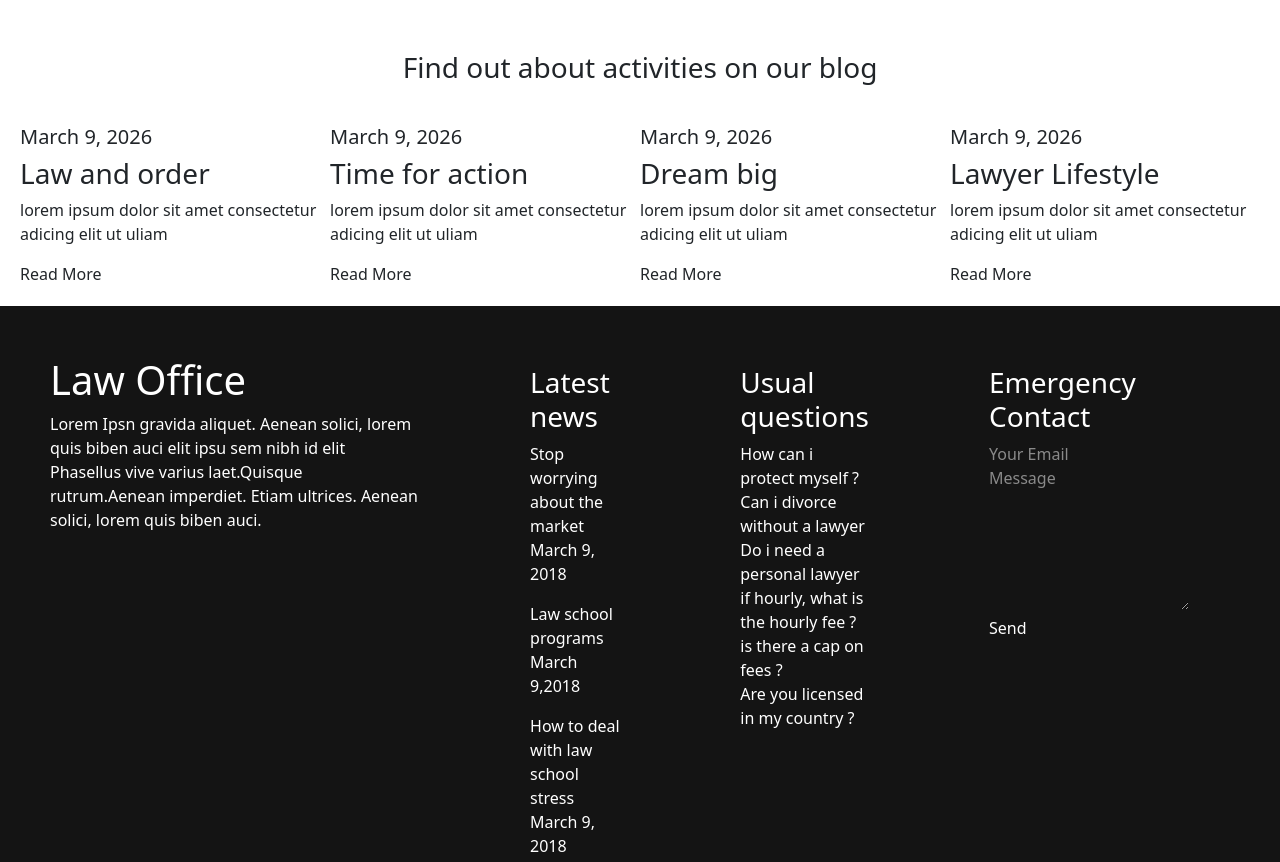
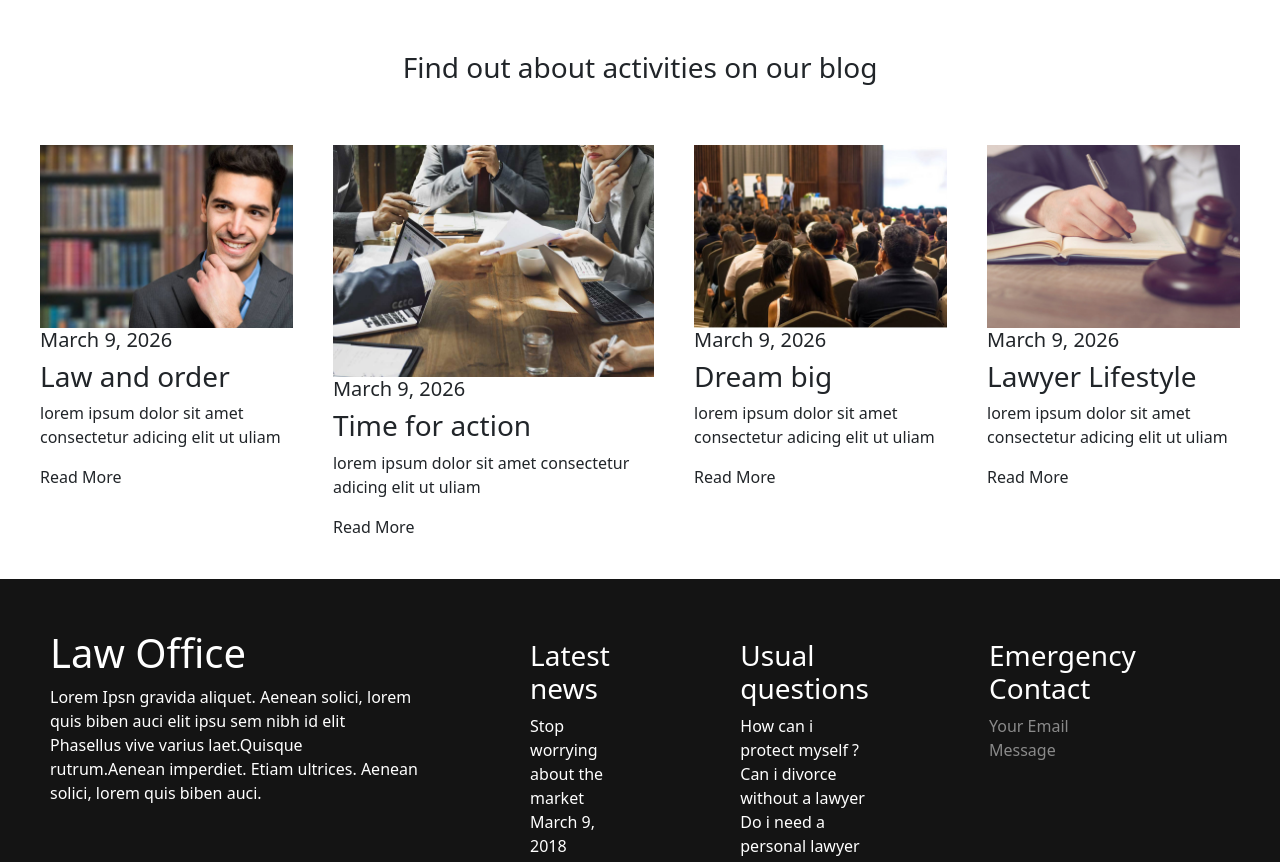
Before and after one commit to Toluwanimicode/Anwalt-Frontend, a React (Vite) app: page / in a window 1280 px wide. Shown: the part 2500-3362 px from the top of the page. Built offline with nearby package versions, Linux system fonts and the light colour scheme.

Commit message:
added changes

```diff
--- a/src/components/Pages/Home/Home.css
+++ b/src/components/Pages/Home/Home.css
@@ -42,8 +42,22 @@
 .Blog-Section{
     display: flex;
     margin: 20px;
+
+
 }
 .blog-text{
     text-align: center;
     padding: 20px;
 }
+.Blog-1{
+    padding: 20px;
+}
+.Blog-2{
+    padding: 20px;
+}
+.Blog-3{
+    padding: 20px;
+}
+.Blog-4{
+    padding: 20px;
+}
--- a/src/components/Pages/Home/Home.jsx
+++ b/src/components/Pages/Home/Home.jsx
@@ -132,29 +132,29 @@ const Home = () => {
       <div>
         <h3 className='blog-text'>Find out about activities on our blog</h3>
         <div className='Blog-Section'>
-          <div>
-            <img />
+          <div className='Blog-1'>
+            <img src='./images/blog-1.jpg' />
             <h5>March 9, 2026</h5>
             <h3>Law and order </h3>
             <p>lorem ipsum dolor sit amet consectetur adicing elit ut uliam </p>
             <button>Read More</button>
           </div>
-          <div>
-            <img />
+          <div className='Blog-2'>
+            <img src='./images/blog-2.jpg' />
             <h5>March 9, 2026</h5>
             <h3>Time for action</h3>
             <p>lorem ipsum dolor sit amet consectetur adicing elit ut uliam</p>
             <button>Read More</button>
           </div>
-          <div>
-            <img />
+          <div className='Blog-3'>
+            <img src='./images/blog-3.jpg' />
             <h5>March 9, 2026</h5>
             <h3>Dream big</h3>
             <p>lorem ipsum dolor sit amet consectetur adicing elit ut uliam</p>
             <button>Read More</button>
           </div>
-          <div>
-            <img />
+          <div className='Blog-4'>
+            <img src='./images/blog-4.jpg' />
             <h5>March 9, 2026</h5>
             <h3>Lawyer Lifestyle </h3>
             <p>lorem ipsum dolor sit amet consectetur adicing elit ut uliam</p>
```
